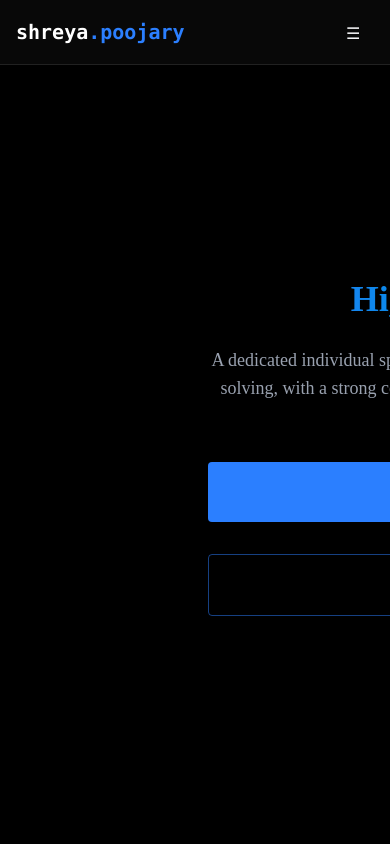
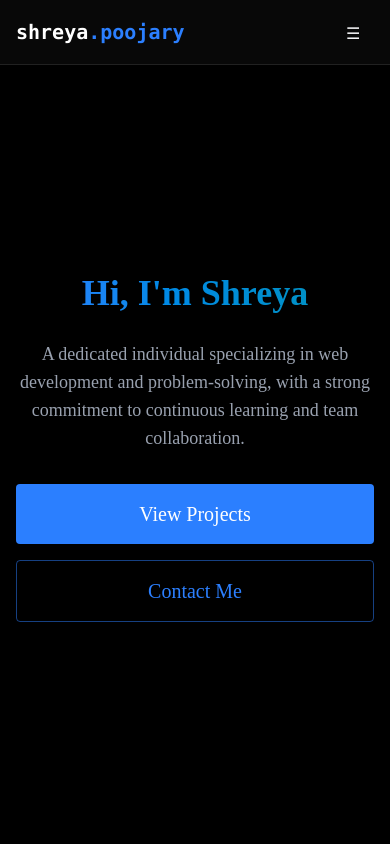
Before and after one commit to Shreyya18/new, a React (Vite) app: page / in a window 390 px wide. Shown: the top 844 px of the page. Built offline with nearby package versions, Linux system fonts and the light colour scheme.

Commit message:
movile view fix 3

```diff
--- a/src/components/section/Home.jsx
+++ b/src/components/section/Home.jsx
@@ -49,7 +49,7 @@ export const Home = () => {
   return (
     <section
       id="home"
-      className="w-full min-h-screen flex items-center justify-center px-4 py-10 md:py-20 md:px-0 overflow-x-hidden"
+      className="w-screen h-screen flex items-center justify-center px-4 py-10 md:py-20 md:px-0 overflow-hidden"
     >
       <Helmet>
         <title>Shreya poojary: Portfolio</title>
@@ -58,7 +58,7 @@ export const Home = () => {
       </Helmet>
 
       <RevealOnScroll>
-        <div className="text-center z-10">
+        <div className="w-full max-w-screen-md mx-auto text-center">
           <h1 className="text-4xl md:text-7xl font-bold mb-6 bg-gradient-to-r from-blue-500 to-cyan-600 bg-clip-text text-transparent leading-tight">
             Hi, I'm Shreya
           </h1>
@@ -66,10 +66,10 @@ export const Home = () => {
             A dedicated individual specializing in web development and problem-solving,
             with a strong commitment to continuous learning and team collaboration.
           </p>
-          <div className="flex flex-col md:flex-row justify-center gap-4">
+          <div className="flex flex-col md:flex-row justify-center gap-4 w-full">
             <a
               href="#project"
-              className="bg-blue-500 text-white py-4 md:py-3 px-6 w-full md:w-auto mb-4 md:mb-0 rounded font-medium transition hover:-translate-y-0.5 hover:shadow-[0_0_15px_rgb(59,130,246,0.4)] text-xl md:text-3xl"
+              className="bg-blue-500 text-white py-4 md:py-3 px-6 w-full md:w-auto rounded font-medium transition hover:-translate-y-0.5 hover:shadow-[0_0_15px_rgb(59,130,246,0.4)] text-xl md:text-3xl"
             >
               View Projects
             </a>
```
